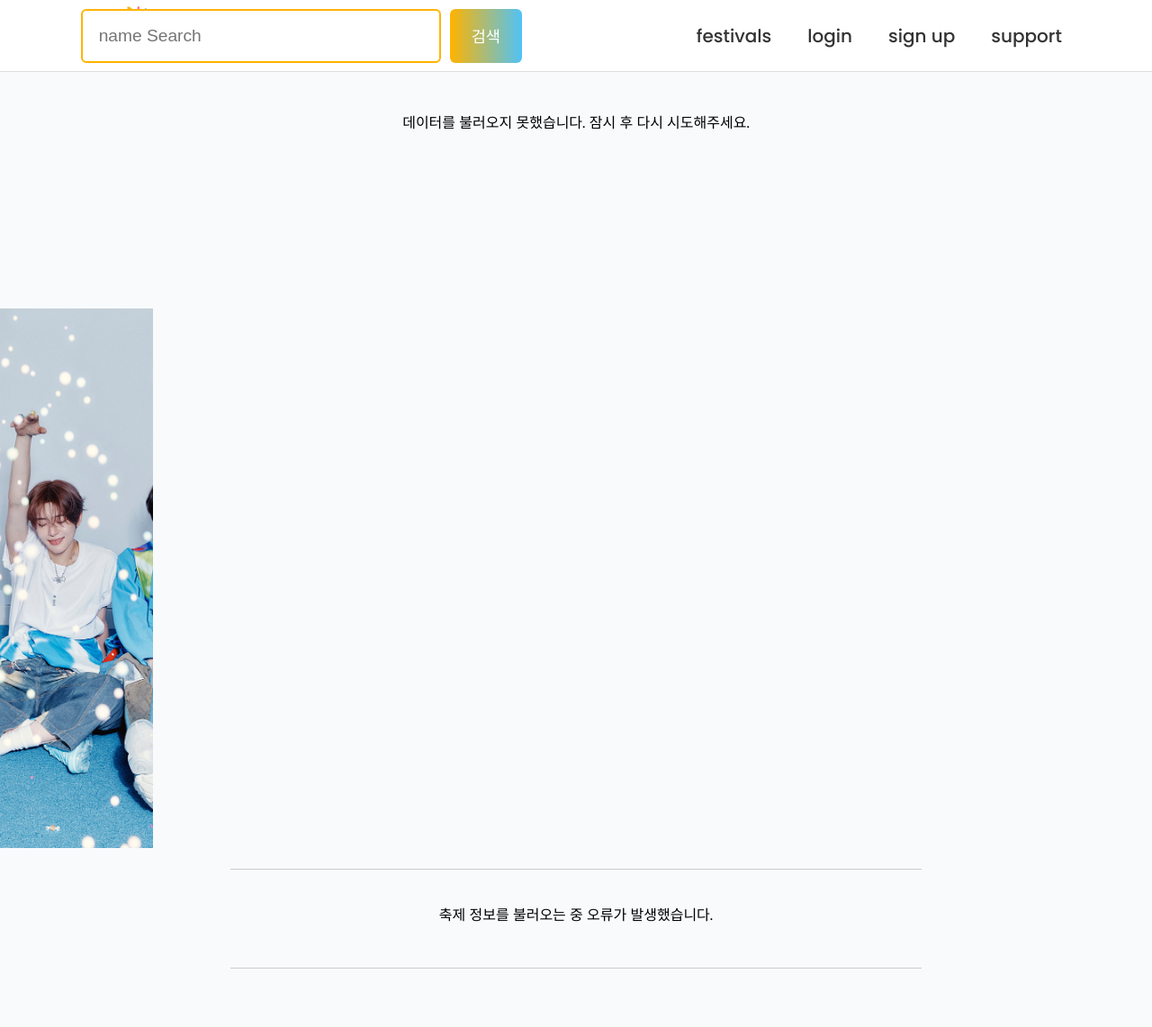
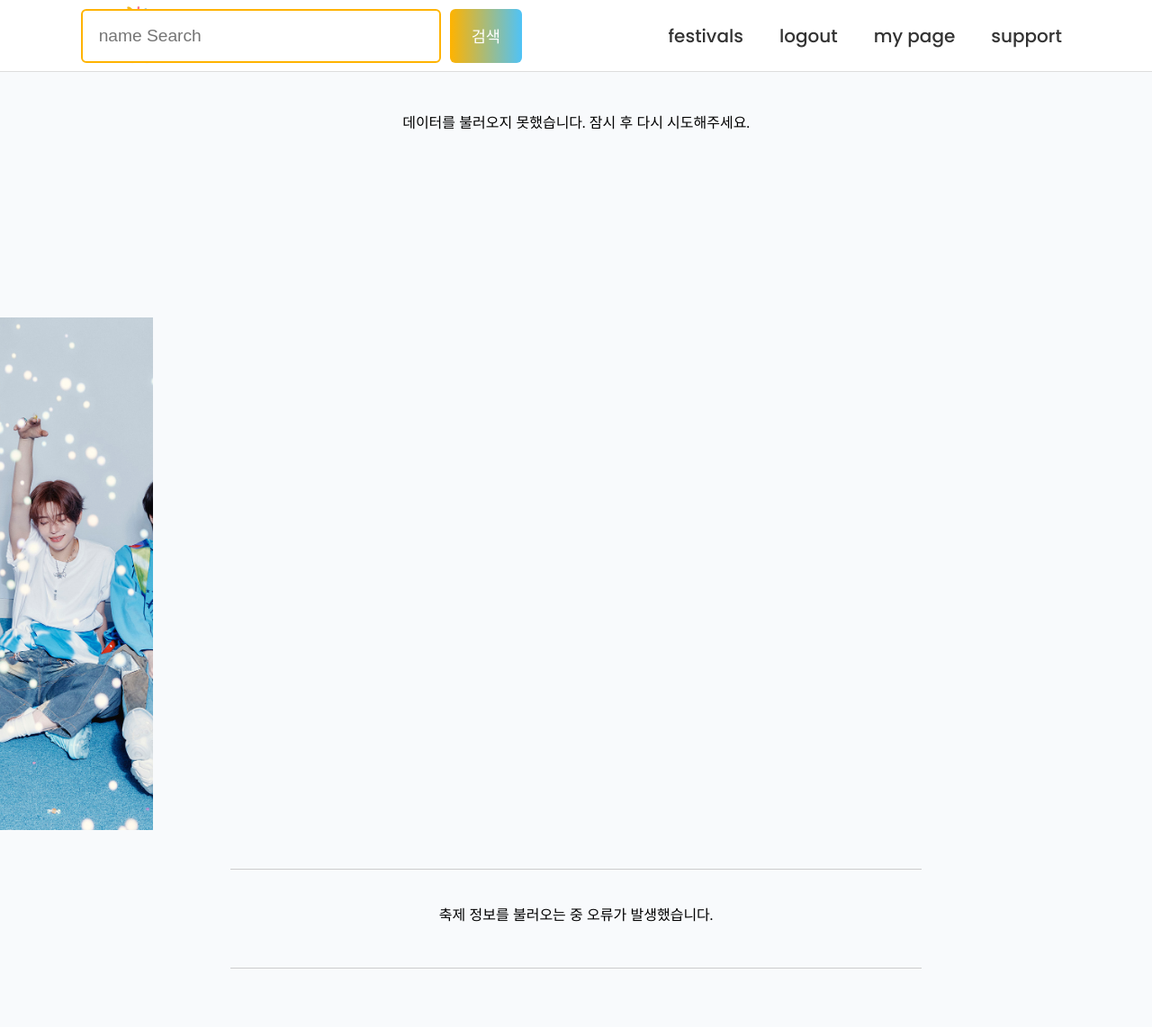
Before and after one commit to 321qas/Project, a Django app: page / in a window 1280 px wide. Shown: the top 1142 px of the page at 90% size. Run offline with Django 5.2, Linux system fonts and the light colour scheme; the visitor is signed in with stand-in values (Sample User, id 1); data comes from the database, SQL or seed files in the repository; data that the repository does not hold is empty.

Commit message:
0716
login

```diff
--- a/home/templates/index.html
+++ b/home/templates/index.html
@@ -84,9 +84,9 @@
 
     .ad-banner {
       position: absolute;
-      top: 220px;
+      top: 230px;
       width: 170px;
-      height: 600px;
+      height: 570px;
     }
 
     .ad-banner img {
@@ -867,11 +867,11 @@
       <div id="pageMove">
         <ul>
           <li><a href="/festivals/list/">festivals</a></li>
-          {% if user_id %}
+          {% if user.is_authenticated %}
               <li><a href="/accounts/logout/" onclick="return confirm('Are you sure you want to logout?');">logout</a></li>
               <li><a href="/accounts/mypage1/">my page</a></li>
           {% else %}
-              <li><a href="/accounts/login/"  onclick="alert('Redirecting to login page.');">login</a></li>
+              <li><a href="/accounts/login/">login</a></li>
               <li><a href="/accounts/signup/terms/">sign up</a></li>
           {% endif %}
           <li><a href="/inquiry/support/">support</a></li>
```
